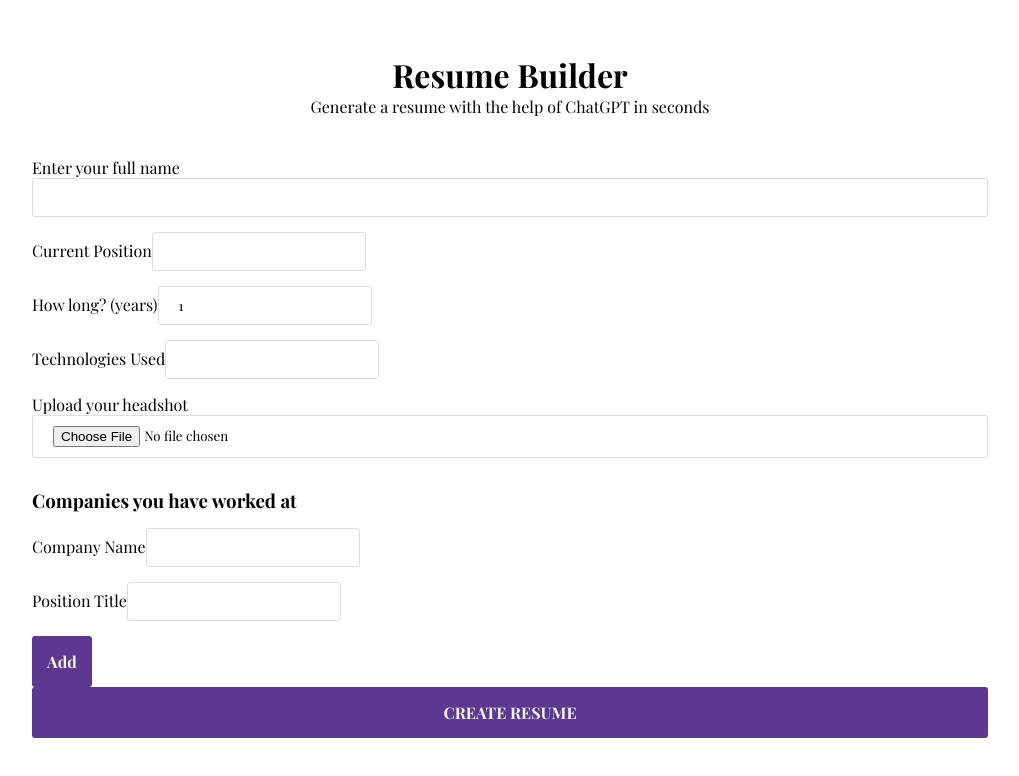
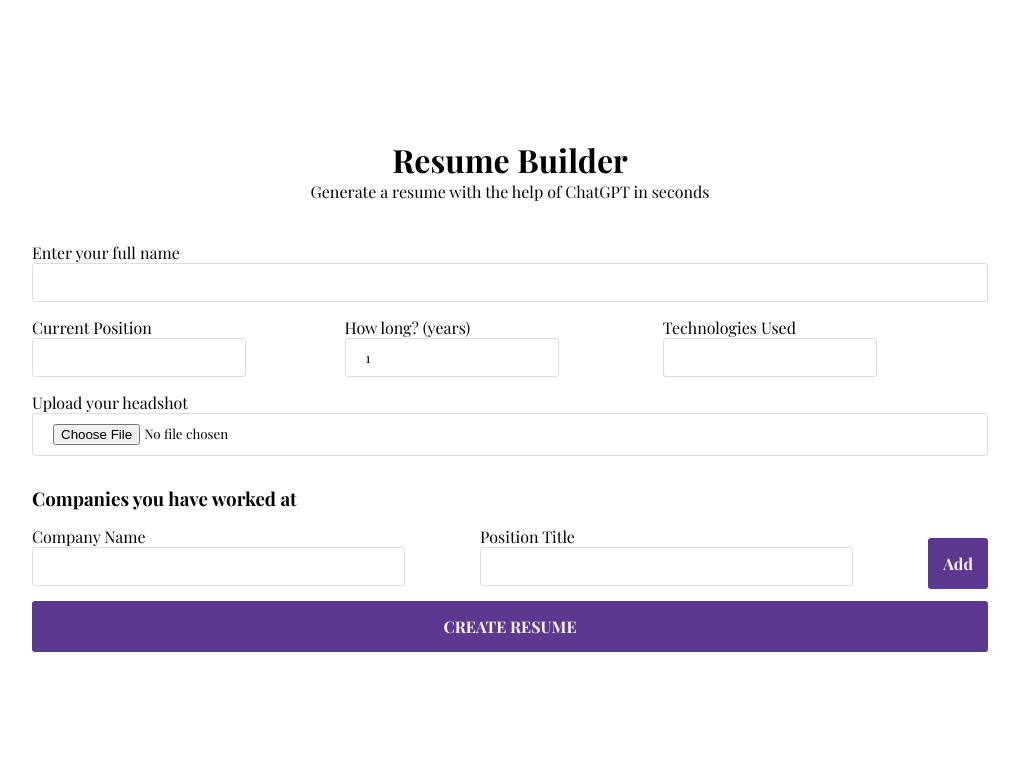
Before and after one commit to zacharyboelter/resume-builder, a React (Create React App) app in the folder client/: page / in a window 1280 px wide. Shown: the top 776 px of the page, without its empty margins (130-1149 px from the left). Built offline with nearby package versions, Linux system fonts and the light colour scheme.

Commit message:
nestedContainer and .companies spacing and styles

```diff
--- a/client/src/index.css
+++ b/client/src/index.css
@@ -52,3 +52,16 @@ button {
 .app > p {
     margin-bottom: 30px;
 }
+
+.nestedContainer {
+    display: flex;
+    align-items: center;
+    justify-content: space-between;
+    width: 100%;
+}
+
+.companies {
+    display: flex;
+    flex-direction: column;
+    width: 39%;
+}
```
